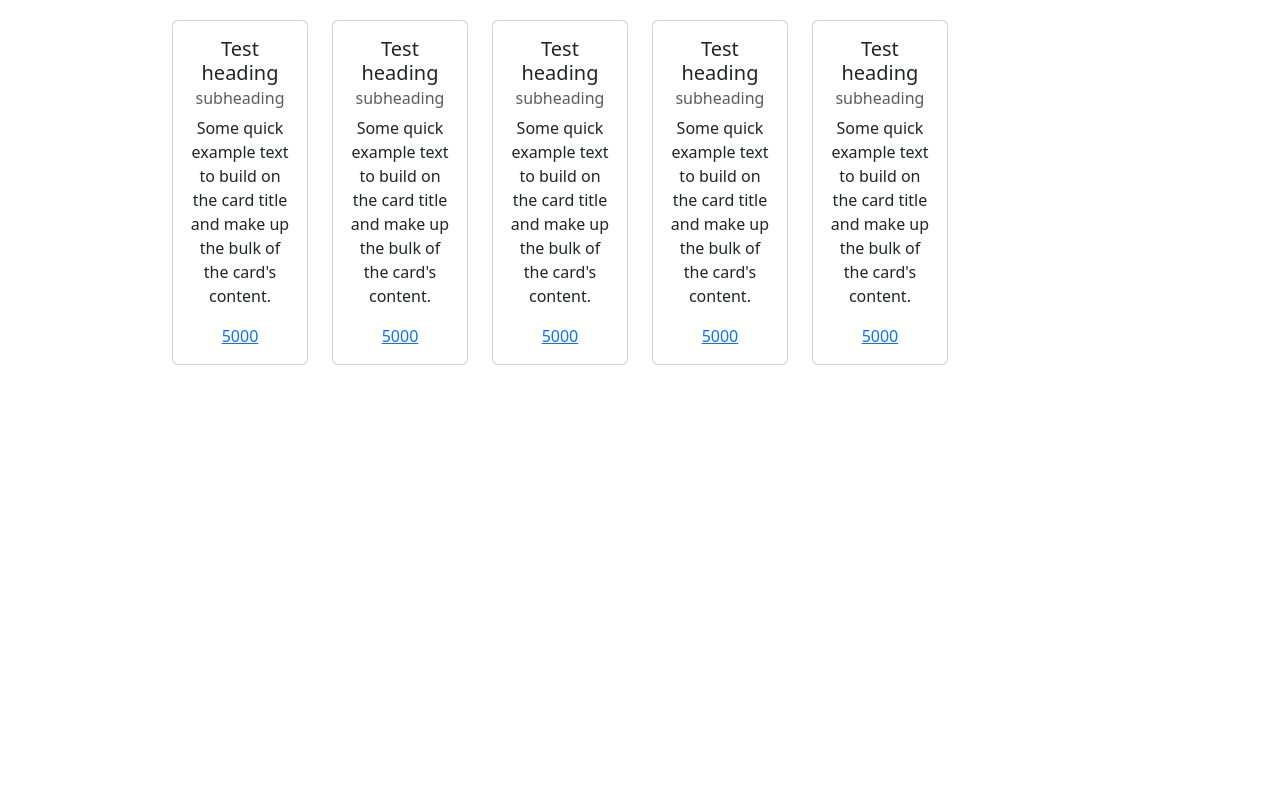
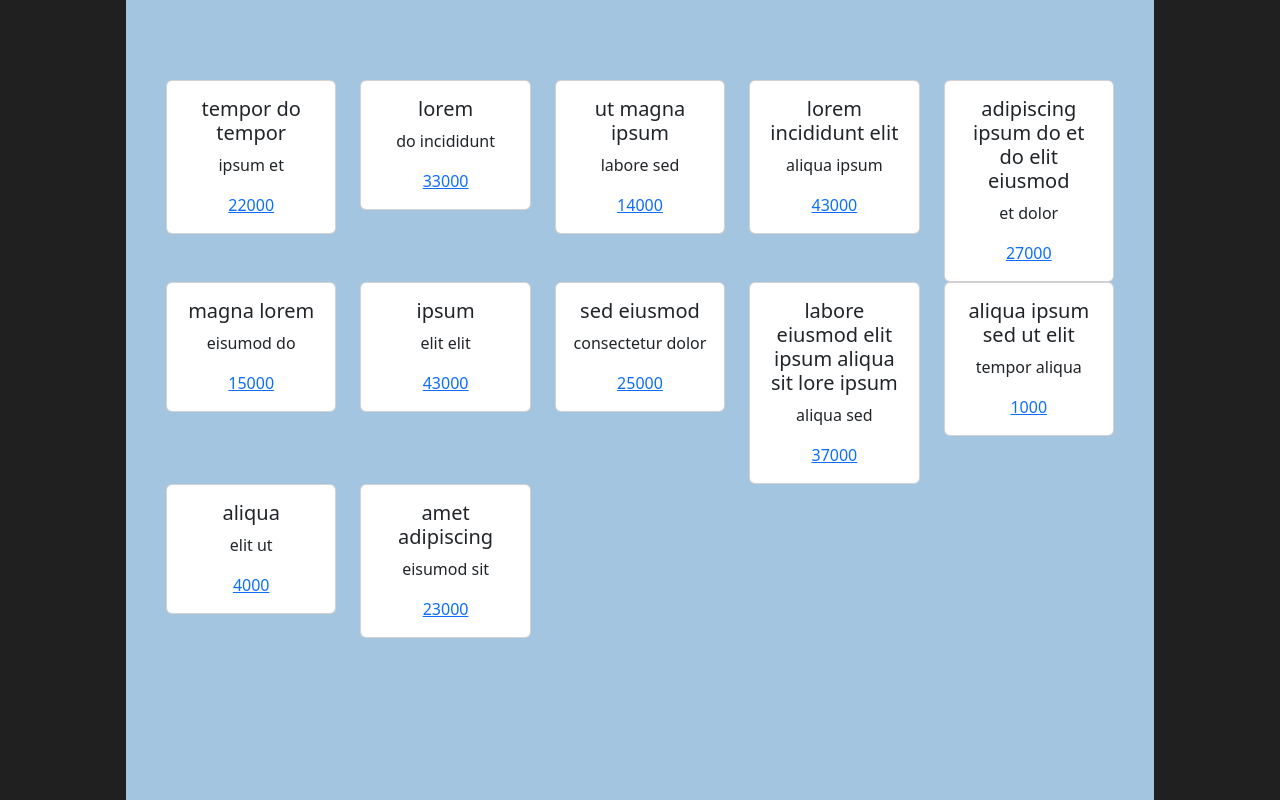
Before and after one commit to michaeljaggers/cox-assignment-ui, a React (Create React App) app: page / in a window 1280 px wide. Built offline with nearby package versions, Linux system fonts and the light colour scheme.

Commit message:
grid work

```diff
--- a/src/App.tsx
+++ b/src/App.tsx
@@ -2,57 +2,29 @@ import React from 'react';
 import './styles/App.scss';
 import CustomCard from './components/CustomCard';
 import { Container, Row, Col}  from 'react-bootstrap';
+import Data from './UIE-InterviewProject.json';
 
 function App() {
+  console.log(Data);
   return (
     <Container className="App">
+      <div className='d-flex justify-content-center'>
       <Row>
-        <Col xs={12} sm={5} md={4} lg={2}>
-          <CustomCard
-            heading='Test heading'
-            subheading='subheading'
-            background='background'
-            image='image'
-            price={5000}
-          />
-        </Col>
-        <Col xs={12} sm={5} md={4} lg={2}>
-          <CustomCard
-            heading='Test heading'
-            subheading='subheading'
-            background='background'
-            image='image'
-            price={5000}
-          />
-        </Col>
-        <Col xs={12} sm={5} md={4} lg={2}>
-          <CustomCard
-            heading='Test heading'
-            subheading='subheading'
-            background='background'
-            image='image'
-            price={5000}
-          />
-        </Col>
-        <Col xs={12} sm={5} md={4} lg={2}>
-          <CustomCard
-            heading='Test heading'
-            subheading='subheading'
-            background='background'
-            image='image'
-            price={5000}
-          />
-        </Col>
-        <Col xs={12} sm={5} md={4} lg={2}>
-          <CustomCard
-            heading='Test heading'
-            subheading='subheading'
-            background='background'
-            image='image'
-            price={5000}
-          />
-        </Col>
+        {
+          Data.map((item, key) => {
+            return (
+              <Col key={key} xs={12} sm={6} md={4} lg={2} >
+                <CustomCard
+                  heading={item.Heading}
+                  subheading={item.Subheading}
+                  price={item.Price}
+                />
+              </Col>
+            )
+          })
+          }
       </Row>
+      </div>
     </Container>
   );
 }
--- a/src/components/CustomCard.tsx
+++ b/src/components/CustomCard.tsx
@@ -4,16 +4,12 @@ import Card from 'react-bootstrap/Card';
 interface CardProps {
     heading: string;
     subheading: string;
-    background: string;
-    image: string;
     price: number;
 };
 
 const CustomCard = ({
     heading,
     subheading,
-    background,
-    image,
     price
 }: CardProps) => {
 
@@ -21,13 +17,10 @@ const CustomCard = ({
         <Card style={{ width: '100%' }}>
             <Card.Body>
                 <Card.Title>{heading}</Card.Title>
-                <Card.Subtitle className="mb-2 text-muted">{subheading}</Card.Subtitle>
                 <Card.Text>
-                    Some quick example text to build on the card title and make up the
-                    bulk of the card's content.
+                    {subheading}
                 </Card.Text>
                 <Card.Link href="#">{price}</Card.Link>
-
             </Card.Body>
         </Card>
     );
--- a/src/styles/App.scss
+++ b/src/styles/App.scss
@@ -4,8 +4,11 @@
 .App {
   text-align: center;
   width: 100%;
-  max-width: 960px;
-  margin: 20px auto;
+  max-width: 1028px;
+  margin: 0 auto;
+  padding: 80px 40px;
+  background-color: #a4c5df;
+  height: 100vh
 }
 
 .App-logo {
--- a/src/styles/custom.scss
+++ b/src/styles/custom.scss
@@ -5,3 +5,15 @@ $theme-colors: (
 
 /* import bootstrap to set changes */
 @import '~bootstrap/scss/bootstrap';
+
+body {
+  background-color: #202020;
+}
+
+
+@media (min-width: 992px) {
+  .col-lg-2 {
+      flex: 0 0 auto;
+      width: 20%;
+  }
+}
```
